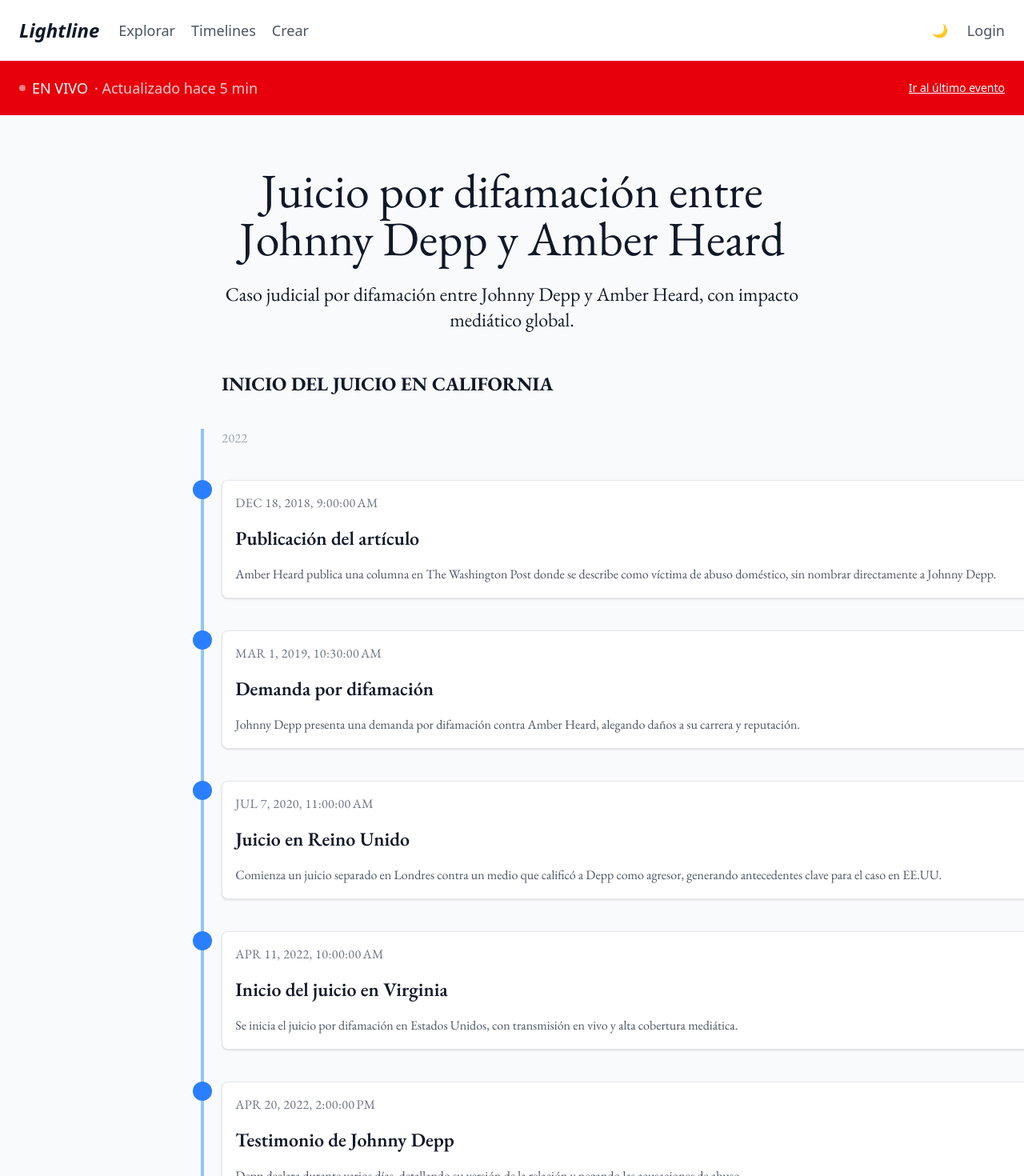
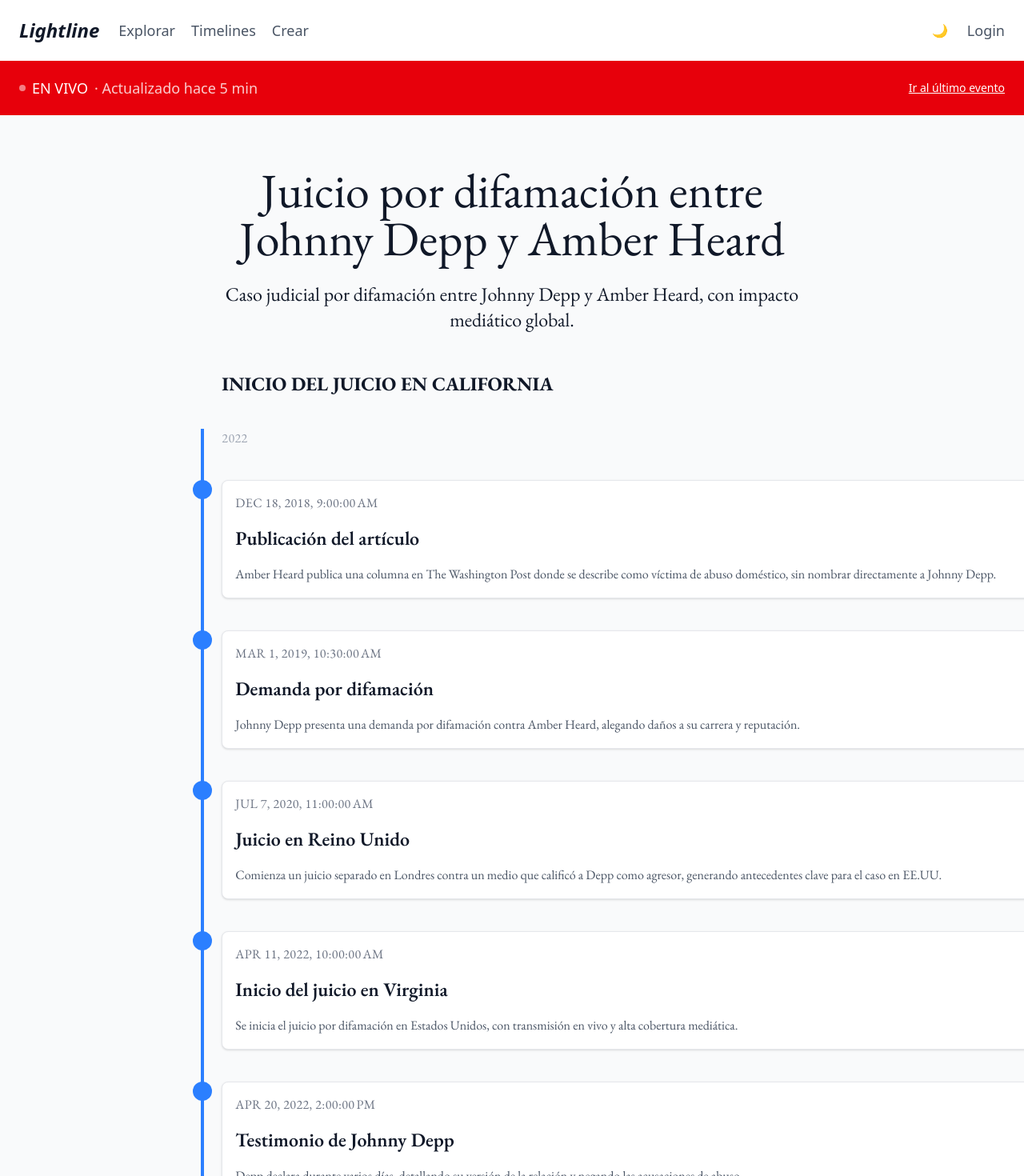
Before and after one commit to lightlinecom/lightline.front, an Angular app: page /story/1/timeline/1 in a window 1280 px wide. Shown: the top 1470 px of the page at 80% size. Built offline with nearby package versions, Linux system fonts and the light colour scheme.

Commit message:
add dark mode to vertical line and dots

```diff
--- a/src/app/app.routes.ts
+++ b/src/app/app.routes.ts
@@ -11,6 +11,10 @@ export const routes: Routes = [
         path: ':id/timeline/:timelineId',
         component: Story
       }
-    ]
+    ],
+  },
+  {
+    path: '**',
+    redirectTo: 'story/1/timeline/1'
   }
 ];
--- a/src/app/components/timeline-item/timeline-item.html
+++ b/src/app/components/timeline-item/timeline-item.html
@@ -1,5 +1,5 @@
 <!-- Mark point -->
-<div class="absolute w-4 h-4 md:w-6 md:h-6 left-0 transform -translate-x-1/2 rounded-full bg-blue-500"></div>
+<div class="absolute w-4 h-4 md:w-6 md:h-6 left-0 transform -translate-x-1/2 rounded-full bg-blue-500 dark:bg-blue-900"></div>
 
 <!-- Card -->
 <div class="ml-6 p-4 space-y-2 xl:space-y-4 bg-white dark:bg-gray-900 rounded-lg shadow-sm border border-gray-200 dark:border-gray-800 hover:shadow-md dark:hover:bg-gray-800 transition">
--- a/src/app/components/timeline/timeline.html
+++ b/src/app/components/timeline/timeline.html
@@ -14,7 +14,7 @@
       <ul class="relative space-y-10">
 
         <!-- Vertical line -->
-        <div class="absolute w-1 bg-blue-300 dark:bg-blue-400 h-full left-0 transform -translate-x-1/2"></div>
+        <div class="absolute w-1 bg-blue-500 dark:bg-blue-900 h-full left-0 transform -translate-x-1/2"></div>
 
         <!-- Items -->
         @for(event of events(); track event.id){
```
